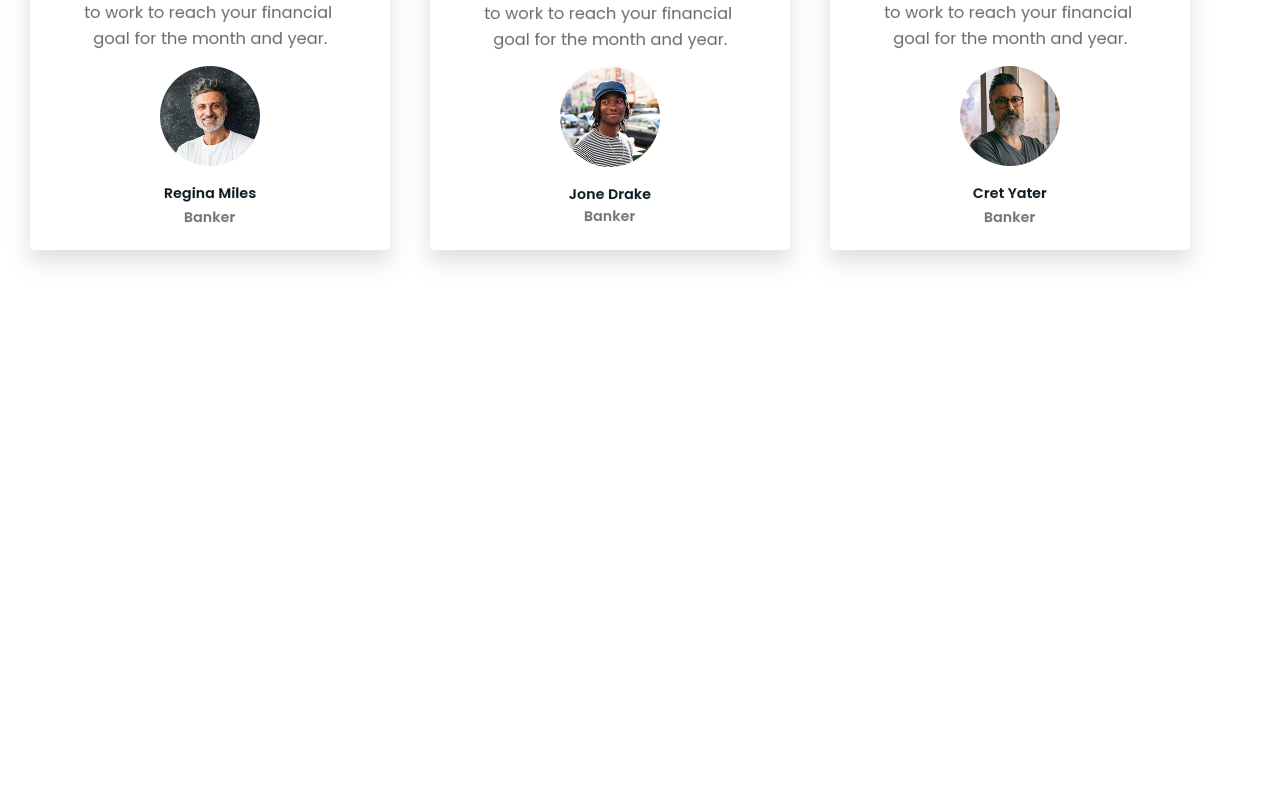
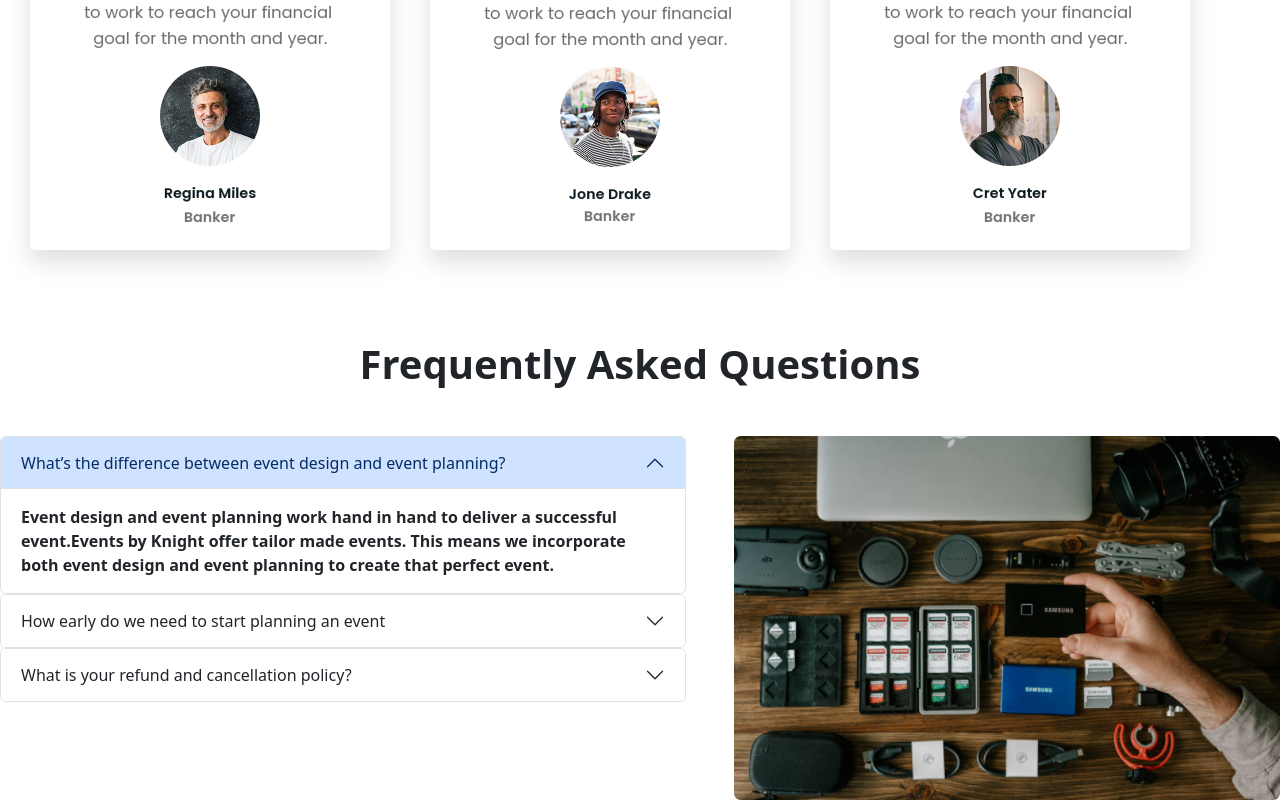
Before and after one commit to rimonali123/figma-to-bootstrap-html, a plain HTML site: page index.html in a window 1280 px wide. Shown: the part 1781-2581 px from the top of the page. Before the commit the page ends 2073 px from the top, so only its background shows below. Drawn offline with nearby package versions, Linux system fonts and the light colour scheme.

Commit message:
Frequently Asked Questions added

```diff
--- a/index.html
+++ b/index.html
@@ -183,7 +183,7 @@
         <div>
             <img src="review1.png" alt="">
 
-              <!-- <div class="card">
+            <!-- <div class="card">
                 <div class="card-body">
                   <p class="card-text">Slate helps you see how
                     many more days you need
@@ -197,6 +197,66 @@
         </div>
     </section>
 
+    <section class="mt-5">
+        <h1 class="fs-1 fw-bold text-center mb-5">Frequently Asked Questions</h1>
+        <div class="d-flex gap-5">
+            <div class="accordion" id="accordionExample">
+                <div class="accordion-item">
+                    <h2 class="accordion-header">
+                        <button class="accordion-button" type="button" data-bs-toggle="collapse"
+                            data-bs-target="#collapseOne" aria-expanded="true" aria-controls="collapseOne">
+                            What’s the difference between event design and event planning?
+                        </button>
+                    </h2>
+                    <div id="collapseOne" class="accordion-collapse collapse show" data-bs-parent="#accordionExample">
+                        <div class="accordion-body">
+                            <strong>Event design and event planning work hand in hand to deliver a successful
+                                event.Events by Knight offer tailor made events. This means we incorporate both event
+                                design and event planning to create that perfect event.
+                        </div>
+                    </div>
+                </div>
+                <div class="accordion-item">
+                    <h2 class="accordion-header">
+                        <button class="accordion-button collapsed" type="button" data-bs-toggle="collapse"
+                            data-bs-target="#collapseTwo" aria-expanded="false" aria-controls="collapseTwo">
+                            How early do we need to start planning an event
+                        </button>
+                    </h2>
+                    <div id="collapseTwo" class="accordion-collapse collapse" data-bs-parent="#accordionExample">
+                        <div class="accordion-body">
+                            <strong>Event design and event planning work hand in hand to deliver a successful
+                                event.Events by Knight offer tailor made events. This means we incorporate both event
+                                design and event planning to create that perfect event.
+                        </div>
+                    </div>
+                </div>
+                <div class="accordion-item">
+                    <h2 class="accordion-header">
+                        <button class="accordion-button collapsed" type="button" data-bs-toggle="collapse"
+                            data-bs-target="#collapseThree" aria-expanded="false" aria-controls="collapseThree">
+                            What is your refund and cancellation policy?
+                        </button>
+                    </h2>
+                    <div id="collapseThree" class="accordion-collapse collapse" data-bs-parent="#accordionExample">
+                        <div class="accordion-body">
+                            This is the third item's accordion body. It is hidden by default, until
+                            the collapse plugin adds the appropriate classes that we use to style each element.
+                            These classes control the overall appearance, as well as the showing and hiding via CSS
+                            transitions. You can modify any of this with custom CSS or overriding our default
+                            variables. It's also worth noting that just about any HTML can go within the
+                            accordion-body though the transition does limit overflow.
+                        </div>
+                    </div>
+                </div>
+
+            </div>
+            <div>
+                <img src="img2.png" alt="">
+            </div>
+        </div>
+    </section>
+
 
     <script src="https://cdn.jsdelivr.net/npm/bootstrap@5.3.3/dist/js/bootstrap.bundle.min.js"></script>
 </body>
```
